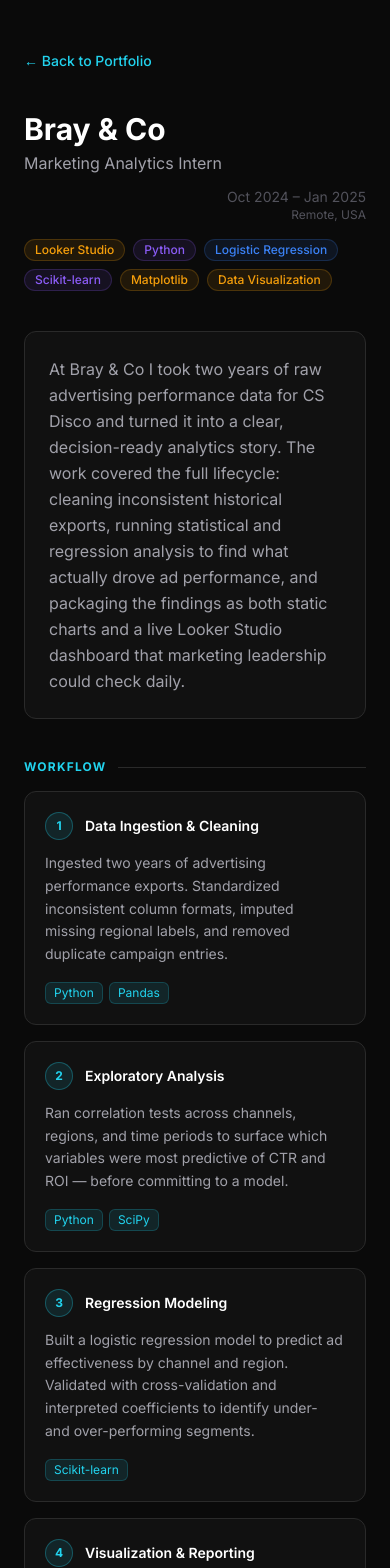
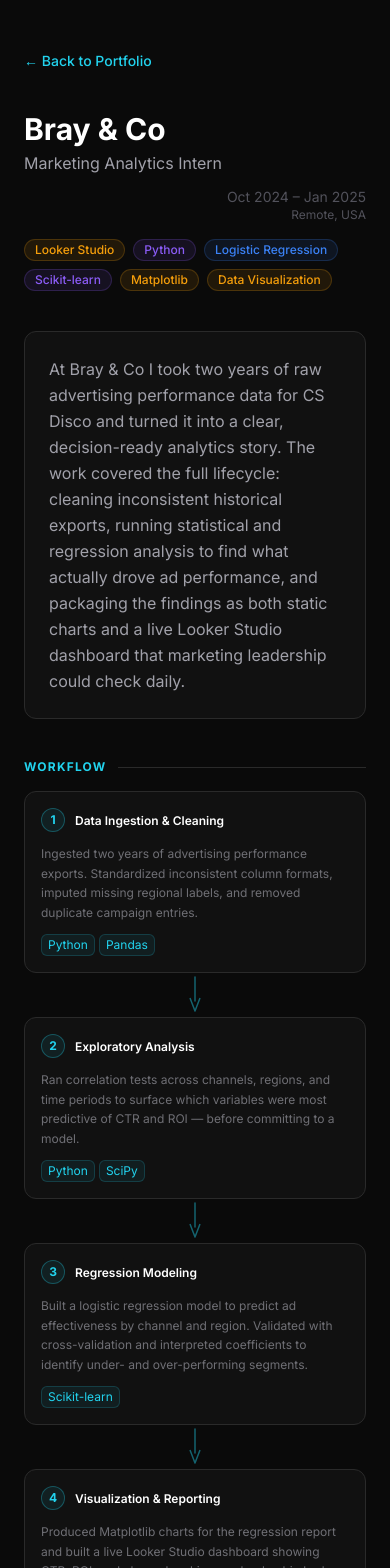
Before and after one commit to MonkeyJeremy/monkeyjeremy-portfolio, a Next.js app: page /monkeyjeremy-portfolio/experience/bray-co in a window 390 px wide. Shown: the top 1568 px of the page. Built offline with nearby package versions, Linux system fonts and the light colour scheme.

Commit message:
feat: replace workflow grid with animated flowchart (SVG arrows, staggered entrance, hover glow)

```diff
--- a/src/components/sections/ExperienceDetailView.tsx
+++ b/src/components/sections/ExperienceDetailView.tsx
@@ -3,6 +3,7 @@
 import Link from 'next/link'
 import { motion } from 'framer-motion'
 import { Badge } from '@/components/ui/Badge'
+import { FlowChart } from '@/components/ui/FlowChart'
 import { TimelineItem } from '@/components/ui/Timeline'
 
 function fade(delay: number) {
@@ -63,32 +64,7 @@
         {/* Workflow */}
         <motion.section {...fade(0.3)} className="mb-10">
           <SectionLabel>Workflow</SectionLabel>
-          <div className="grid grid-cols-1 sm:grid-cols-2 lg:grid-cols-3 gap-4">
-            {detail.workflow.map((step) => (
-              <div
-                key={step.step}
-                className="bg-[#111111] border border-[#2A2A2A] rounded-xl p-5 hover:border-[#22D3EE]/20 transition-colors"
-              >
-                <div className="flex items-center gap-3 mb-3">
-                  <span className="w-7 h-7 rounded-full bg-[#22D3EE]/10 border border-[#22D3EE]/30 text-[#22D3EE] text-xs font-bold flex items-center justify-center shrink-0">
-                    {step.step}
-                  </span>
-                  <h3 className="text-white font-semibold text-sm">{step.title}</h3>
-                </div>
-                <p className="text-[#A1A1AA] text-sm mb-4 leading-relaxed">{step.description}</p>
-                <div className="flex flex-wrap gap-1.5">
-                  {step.tools.map((tool) => (
-                    <span
-                      key={tool}
-                      className="text-[#22D3EE] text-xs bg-[#22D3EE]/10 border border-[#22D3EE]/20 rounded-md px-2 py-0.5"
-                    >
-                      {tool}
-                    </span>
-                  ))}
-                </div>
-              </div>
-            ))}
-          </div>
+          <FlowChart steps={detail.workflow} />
         </motion.section>
 
         {/* Tech Stack */}
--- /dev/null
+++ b/src/components/ui/FlowChart.tsx
@@ -0,0 +1,170 @@
+'use client'
+
+import { useState } from 'react'
+import { motion } from 'framer-motion'
+import type { WorkflowStep } from '@/data/experience'
+
+const EASE = [0.25, 0.1, 0.25, 1] as const
+
+// ─── Step card ────────────────────────────────────────────────────────────────
+
+function StepCard({ step, delay }: { step: WorkflowStep; delay: number }) {
+  const [hovered, setHovered] = useState(false)
+
+  return (
+    <motion.div
+      initial={{ opacity: 0, y: 20 }}
+      animate={{ opacity: 1, y: 0 }}
+      transition={{ duration: 0.45, delay, ease: EASE }}
+      onHoverStart={() => setHovered(true)}
+      onHoverEnd={() => setHovered(false)}
+      style={{
+        borderColor: hovered ? 'rgba(34,211,238,0.45)' : '#2A2A2A',
+        boxShadow: hovered ? '0 0 18px rgba(34,211,238,0.08)' : 'none',
+      }}
+      className="relative w-full md:w-52 flex-shrink-0 bg-[#111111] border rounded-xl p-4 transition-all duration-300 cursor-default"
+    >
+      {/* Step number */}
+      <div className="flex items-center gap-2.5 mb-3">
+        <motion.span
+          animate={{
+            scale: hovered ? [1, 1.15, 1] : 1,
+            backgroundColor: hovered ? 'rgba(34,211,238,0.2)' : 'rgba(34,211,238,0.08)',
+          }}
+          transition={{ duration: hovered ? 0.4 : 0.2 }}
+          className="w-6 h-6 rounded-full border border-[#22D3EE]/30 text-[#22D3EE] text-xs font-bold flex items-center justify-center shrink-0"
+        >
+          {step.step}
+        </motion.span>
+        <h3 className="text-white font-semibold text-xs leading-tight">{step.title}</h3>
+      </div>
+
+      {/* Description */}
+      <motion.p
+        animate={{ opacity: hovered ? 1 : 0.65 }}
+        transition={{ duration: 0.2 }}
+        className="text-[#A1A1AA] text-xs mb-3 leading-relaxed"
+      >
+        {step.description}
+      </motion.p>
+
+      {/* Tool badges */}
+      <div className="flex flex-wrap gap-1">
+        {step.tools.map((tool, i) => (
+          <motion.span
+            key={tool}
+            initial={{ opacity: 0, scale: 0.75 }}
+            animate={{ opacity: 1, scale: 1 }}
+            transition={{ duration: 0.25, delay: delay + 0.15 + i * 0.06, ease: EASE }}
+            style={{
+              backgroundColor: hovered ? 'rgba(34,211,238,0.15)' : 'rgba(34,211,238,0.07)',
+              borderColor: hovered ? 'rgba(34,211,238,0.35)' : 'rgba(34,211,238,0.18)',
+            }}
+            className="text-[#22D3EE] text-xs border rounded-md px-1.5 py-0.5 transition-colors duration-200"
+          >
+            {tool}
+          </motion.span>
+        ))}
+      </div>
+
+      {/* Hover shimmer line at top */}
+      <motion.div
+        animate={{ scaleX: hovered ? 1 : 0, opacity: hovered ? 1 : 0 }}
+        transition={{ duration: 0.3 }}
+        className="absolute top-0 left-4 right-4 h-px bg-gradient-to-r from-transparent via-[#22D3EE]/60 to-transparent rounded-full origin-left"
+      />
+    </motion.div>
+  )
+}
+
+// ─── Arrow: rightward (desktop) ───────────────────────────────────────────────
+
+function HorizontalArrow({ delay }: { delay: number }) {
+  return (
+    <div className="hidden md:flex items-center flex-shrink-0 mt-5 px-1">
+      <svg width="44" height="16" viewBox="0 0 44 16" fill="none" overflow="visible">
+        <motion.path
+          d="M 0 8 L 34 8"
+          stroke="#22D3EE"
+          strokeWidth="1.5"
+          strokeOpacity="0.45"
+          strokeLinecap="round"
+          initial={{ pathLength: 0, opacity: 0 }}
+          animate={{ pathLength: 1, opacity: 1 }}
+          transition={{ duration: 0.35, delay, ease: EASE }}
+        />
+        <motion.path
+          d="M 30 3 L 42 8 L 30 13"
+          stroke="#22D3EE"
+          strokeWidth="1.5"
+          strokeOpacity="0.45"
+          strokeLinejoin="round"
+          fill="none"
+          initial={{ opacity: 0 }}
+          animate={{ opacity: 1 }}
+          transition={{ duration: 0.2, delay: delay + 0.3 }}
+        />
+      </svg>
+    </div>
+  )
+}
+
+// ─── Arrow: downward (mobile) ─────────────────────────────────────────────────
+
+function VerticalArrow({ delay }: { delay: number }) {
+  return (
+    <div className="flex md:hidden justify-center py-1">
+      <svg width="16" height="36" viewBox="0 0 16 36" fill="none" overflow="visible">
+        <motion.path
+          d="M 8 0 L 8 24"
+          stroke="#22D3EE"
+          strokeWidth="1.5"
+          strokeOpacity="0.45"
+          strokeLinecap="round"
+          initial={{ pathLength: 0, opacity: 0 }}
+          animate={{ pathLength: 1, opacity: 1 }}
+          transition={{ duration: 0.3, delay, ease: EASE }}
+        />
+        <motion.path
+          d="M 3 21 L 8 34 L 13 21"
+          stroke="#22D3EE"
+          strokeWidth="1.5"
+          strokeOpacity="0.45"
+          strokeLinejoin="round"
+          fill="none"
+          initial={{ opacity: 0 }}
+          animate={{ opacity: 1 }}
+          transition={{ duration: 0.2, delay: delay + 0.25 }}
+        />
+      </svg>
+    </div>
+  )
+}
+
+// ─── Public component ─────────────────────────────────────────────────────────
+
+export function FlowChart({ steps }: { steps: WorkflowStep[] }) {
+  return (
+    <div>
+      {/* Desktop: horizontal scroll row */}
+      <div className="hidden md:flex items-start overflow-x-auto pb-3 gap-0">
+        {steps.map((step, i) => (
+          <div key={step.step} className="flex items-start flex-shrink-0">
+            <StepCard step={step} delay={i * 0.12} />
+            {i < steps.length - 1 && <HorizontalArrow delay={i * 0.12 + 0.28} />}
+          </div>
+        ))}
+      </div>
+
+      {/* Mobile: vertical stack */}
+      <div className="flex md:hidden flex-col items-stretch gap-0">
+        {steps.map((step, i) => (
+          <div key={step.step} className="flex flex-col items-center">
+            <StepCard step={step} delay={i * 0.12} />
+            {i < steps.length - 1 && <VerticalArrow delay={i * 0.12 + 0.28} />}
+          </div>
+        ))}
+      </div>
+    </div>
+  )
+}
```
